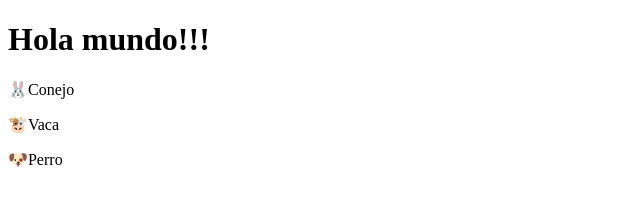
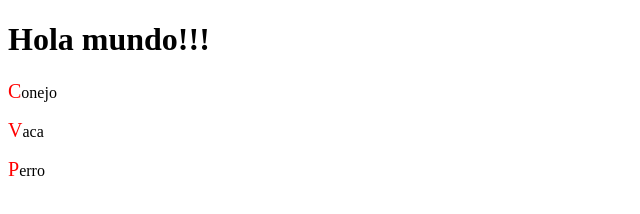
Before and after one commit to ArielMakerLabPy/escuelaJavaScript, a plain HTML site: page cursoBackEndDeveloper/style.html in a window 1280 px wide. Shown: the whole page, without its empty margins (0-640 px from the left). Drawn offline with Linux system fonts and the light colour scheme.

Commit message:
pseudoclases y pseudoelementos

```diff
--- a/cursoBackEndDeveloper/style.html
+++ b/cursoBackEndDeveloper/style.html
@@ -7,12 +7,15 @@
     <title>Estilos</title>
 </head>
 <style>
-    p
+    p::first-letter {
+        color: red;
+        font-size: 20px;
+    }
 </style>
 <body>
     <h1>Hola mundo!!!</h1>
-    <p>🐰Conejo</p>
-    <p>🐮Vaca</p>
-    <p>🐶Perro</p>
+    <p>Conejo</p>
+    <p>Vaca</p>
+    <p>Perro</p>
 </body>
 </html>
```
